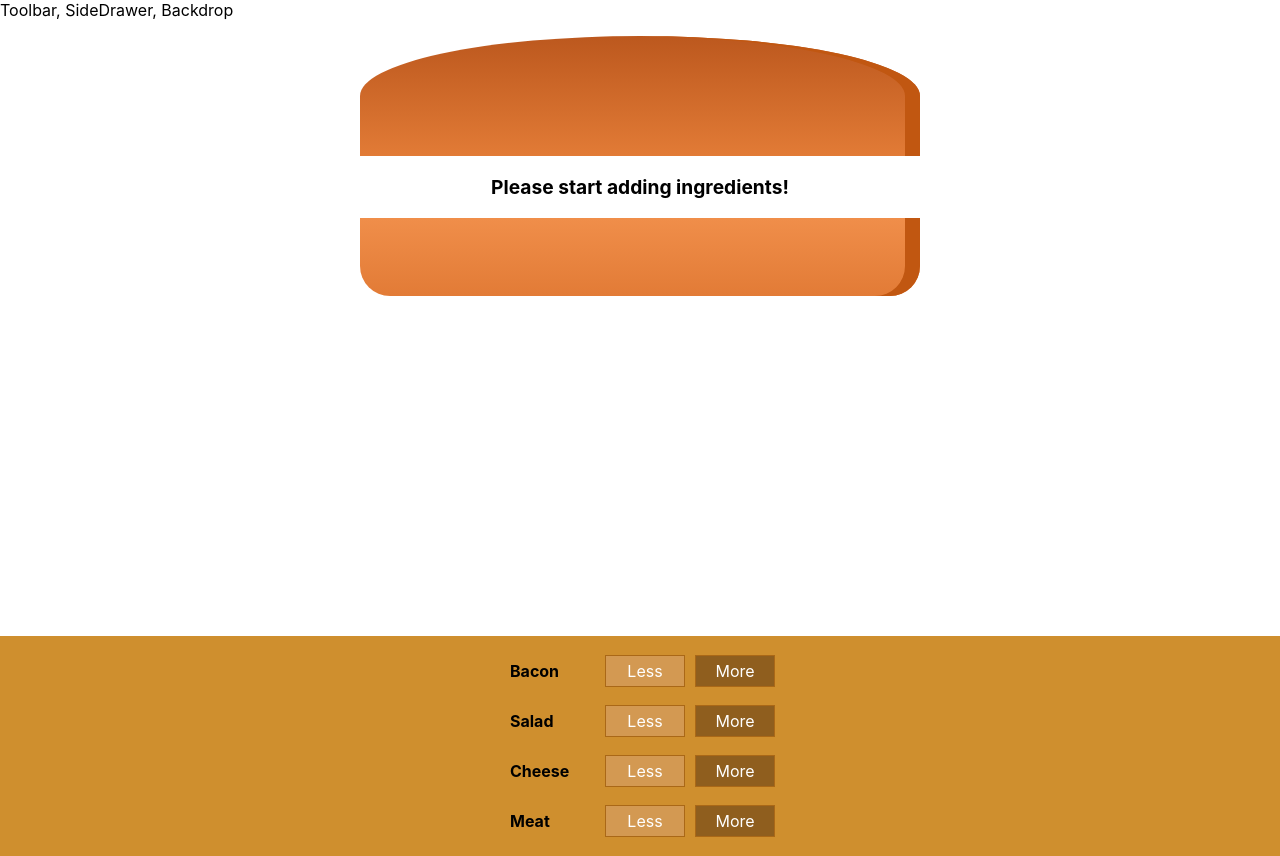
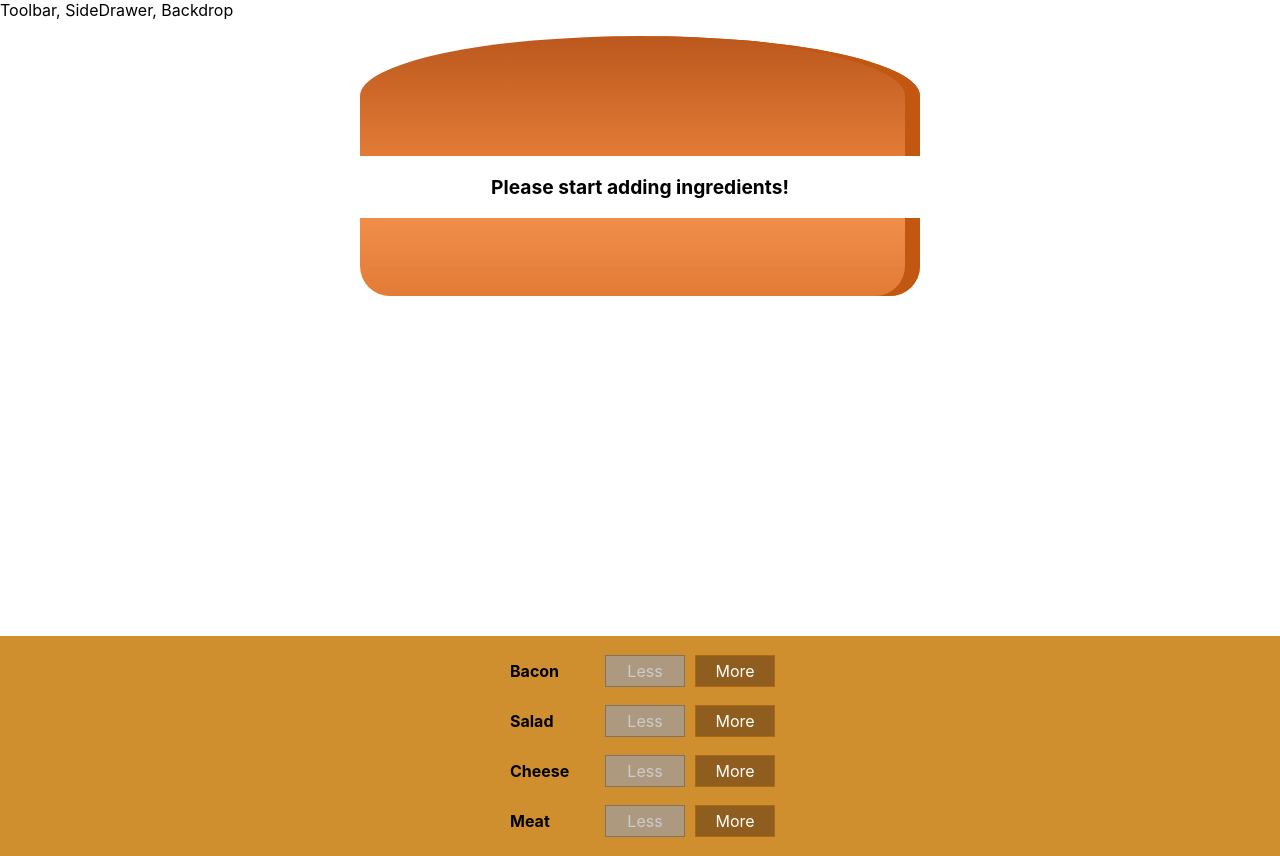
Before and after one commit to Bergario/React-App-Burger-Builder, a React (Create React App) app: page / in a window 1280 px wide. Built offline with nearby package versions, Linux system fonts and the light colour scheme.

Commit message:
Removing Ingredients Safely

```diff
--- a/src/components/Burger/BuildControls/BuildControl/BuildControl.js
+++ b/src/components/Burger/BuildControls/BuildControl/BuildControl.js
@@ -5,7 +5,13 @@ const BuildControl = (props) => {
   return (
     <div className={classes.BuildControl}>
       <div className={classes.Label}>{props.label}</div>
-      <button className={classes.Less}>Less</button>
+      <button
+        className={classes.Less}
+        onClick={props.remove}
+        disabled={props.disabled}
+      >
+        Less
+      </button>
       <button className={classes.More} onClick={props.add}>
         More
       </button>
--- a/src/components/Burger/BuildControls/BuildControls.js
+++ b/src/components/Burger/BuildControls/BuildControls.js
@@ -13,11 +13,14 @@ const BuildControls = (props) => {
   return (
     <div className={classes.BuildControls}>
       {controls.map((ctrl) => {
+        console.log(props.disabled["Salad"]);
         return (
           <BuildControl
             key={ctrl.label}
             label={ctrl.label}
             add={() => props.ingredientsAdded(ctrl.type)}
+            remove={() => props.ingredientsRemove(ctrl.type)}
+            disabled={props.disabled[ctrl.type]}
           />
         );
       })}
--- a/src/containers/BurgerBuilder/BurgerBuilder.js
+++ b/src/containers/BurgerBuilder/BurgerBuilder.js
@@ -4,10 +4,10 @@ import Burger from "../../components/Burger/Burger";
 import BuildControls from "../../components/Burger/BuildControls/BuildControls";
 
 const INGREDIENTS_PRICE = {
-  salad: 0.6,
-  cheese: 0.9,
-  meat: 1.3,
-  bacon: 0.7,
+  Salad: 0.6,
+  Cheese: 0.8,
+  Meat: 1.3,
+  Bacon: 0.9,
 };
 
 class BurgerBuilder extends Component {
@@ -36,15 +36,45 @@ class BurgerBuilder extends Component {
 
     const priceAddition = INGREDIENTS_PRICE[type];
     const oldPrice = this.state.totalPrice;
-    const newPrice = oldPrice + priceAddition;
+    const price = oldPrice + priceAddition;
+    const newPrice = Math.round(price * 100) / 100;
 
     this.setState({ ingredients: updateIngredients, totalPrice: newPrice });
   };
+
+  removeIngredientHandler = (type) => {
+    const oldCount = this.state.ingredients[type];
+    const updateIngredients = {
+      ...this.state.ingredients,
+    };
+    if (oldCount > 0) {
+      const updateCount = oldCount - 1;
+      updateIngredients[type] = updateCount;
+
+      const priceAddition = INGREDIENTS_PRICE[type];
+      const oldPrice = this.state.totalPrice;
+      const price = oldPrice - priceAddition;
+      const newPrice = Math.round(price * 10) / 10;
+
+      this.setState({ ingredients: updateIngredients, totalPrice: newPrice });
+    }
+  };
+
   render() {
+    const disableInfo = {
+      ...this.state.ingredients,
+    };
+    for (let key in disableInfo) {
+      disableInfo[key] = disableInfo[key] <= 0;
+    }
     return (
       <Auxiliary>
         <Burger ingredients={this.state.ingredients} />
-        <BuildControls ingredientsAdded={this.addIngredientHandler} />
+        <BuildControls
+          ingredientsAdded={this.addIngredientHandler}
+          ingredientsRemove={this.removeIngredientHandler}
+          disabled={disableInfo}
+        />
       </Auxiliary>
     );
   }
```
